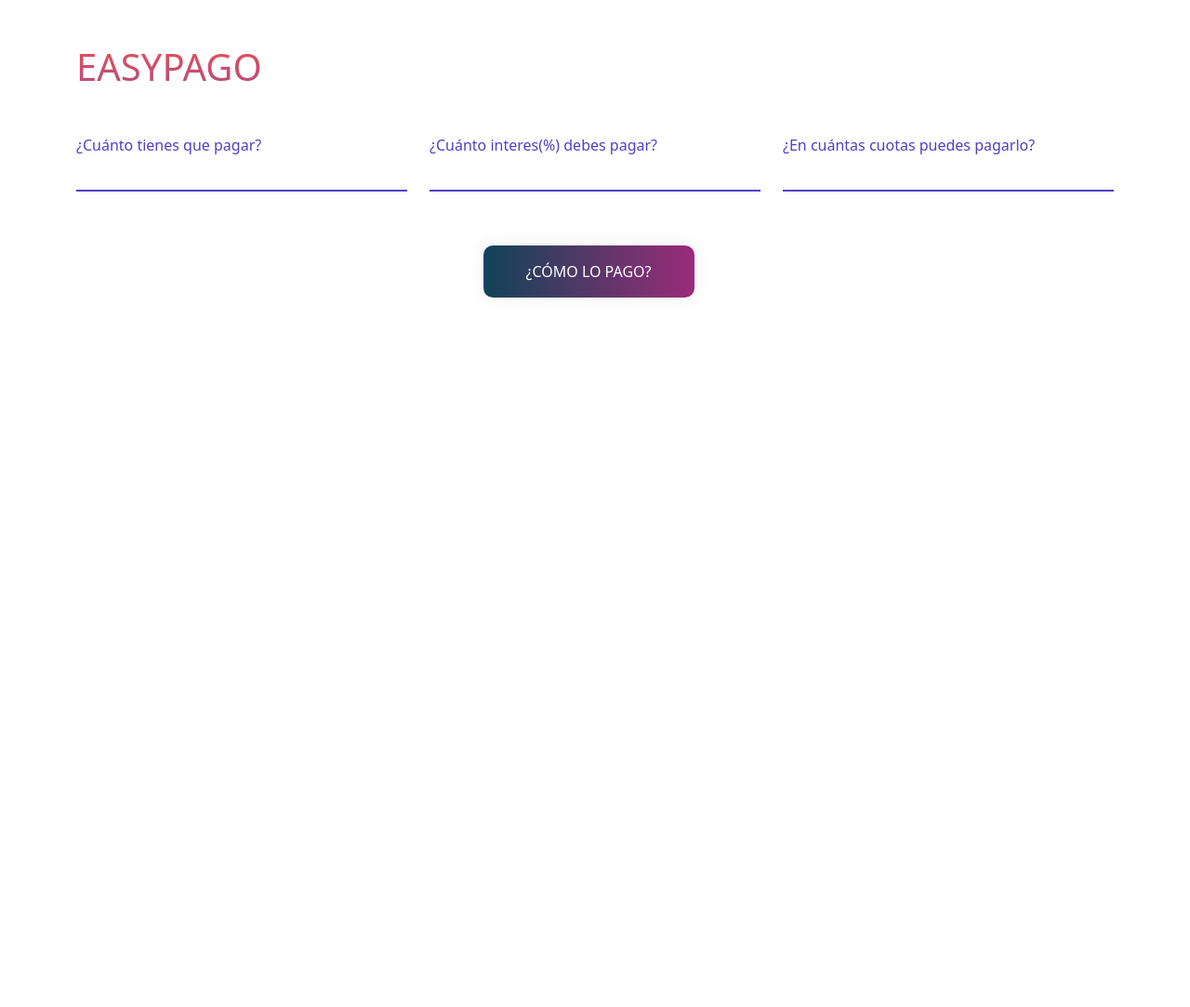
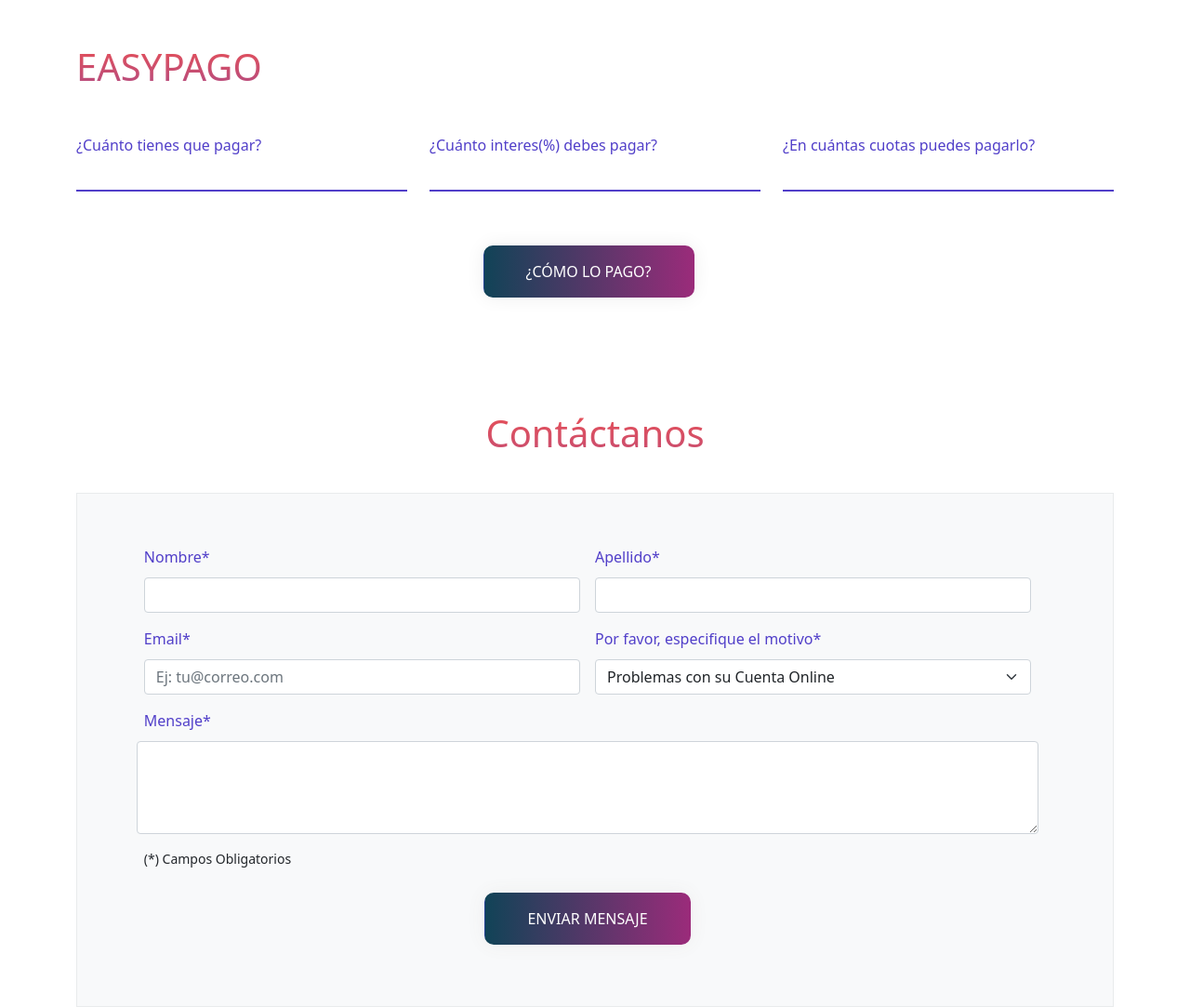
Before and after one commit to FernandaAvello/NuestroBank, a plain HTML site: page index.html in a window 1280 px wide. Shown: the whole page at 93% size. Before the commit the page ends 800 px from the top, so only its background shows below. Drawn offline with Linux system fonts and the light colour scheme.

Commit message:
Agrego form de contacto

```diff
--- a/assets/css/styles.css
+++ b/assets/css/styles.css
@@ -38,3 +38,13 @@ input {
     -webkit-background-clip: text;
     -webkit-text-fill-color: transparent;
 }
+
+#contact-form {
+    border: 1px solid #e9ebec;
+    background-color: #f8f9fa;
+    padding: 5%;
+}
+.contact-form-title {
+    text-align: center;
+    padding-bottom: 2rem;
+}
--- a/assets/js/scripts.js
+++ b/assets/js/scripts.js
@@ -16,3 +16,14 @@ const getMessage = () => {
     message.innerHTML = 'INGRESA LOS DATOS SOLICITADOS ARRIBA'
   }
 }
+
+const getFormData = () => {
+  let formName = document.getElementById('form-name').value
+  let formLastName = document.getElementById ('form-lastname').value
+  let formEmail = document.getElementById('form-email').value
+  let formSel = document.getElementById('form-select')
+  let formSelectText = formSel.options[formSel.selectedIndex].text
+  let formMessage = document.getElementById('form-message').value
+
+  alert(`DE: ${formName} ${formLastName} (${formEmail})\n ASUNTO: ${formSelectText}\n MENSAJE: ${formMessage}`)
+}
--- a/index.html
+++ b/index.html
@@ -31,9 +31,42 @@
       <button class="btn" onclick="getMessage()">¿CÓMO LO PAGO?</button>
     </div>
   </div>
-  <div class="row mt-5">
+  <div class="row my-5">
     <p id="message"></p>
   </div>
+  <h1 class="contact-form-title">Contáctanos</h1>
+  <section id="contact-form">
+    <form class="row g-3 container">
+      <div class="col-md-6">
+        <label for="form-name" class="form-label mb-0">Nombre*</label>
+        <input type="text" class="form-control mt-0" id="form-name" value="">
+      </div>
+      <div class="col-md-6">
+        <label for="form-lastname" class="form-label mb-0">Apellido*</label>
+        <input type="text" class="form-control mt-0" id="form-lastname" value="">
+      </div>
+      <div class="col-md-6">
+        <label for="form-email" class="form-label mb-0">Email*</label>
+        <input type="email" class="form-control mt-0" id="form-email" placeholder="Ej: tu@correo.com" value="">
+      </div>
+      <div class="col-md-6">
+        <label for="form-select" class="form-label mb-0">Por favor, especifique el motivo*</label>
+        <select id="form-select" class="form-select mt-0">
+          <option value="1">Problemas con su Cuenta Online</option>
+          <option value="2">Restablecer Contraseña</option>
+          <option value="3">Solicitud de Atención al Cliente</option>
+          <option value="4">Otro</option>
+        </select>
+      </div>
+        <label for="form-message" class="form-label mb-0">Mensaje*</label>
+        <textarea class="form-control mt-0" id="form-message" value="" style="height: 100px"></textarea>
+        <small>(*) Campos Obligatorios</small>
+      <div class="d-flex justify-content-center col-12">
+        <button type="submit" class="btn" onclick="getFormData()">Enviar Mensaje</button>
+      </div>
+    </form>
+
+  </section>
 <script src="assets/bootstrap/js/bootstrap.bundle.min.js"></script>
 <script src="assets/js/scripts.js"></script>
 </body>
```
